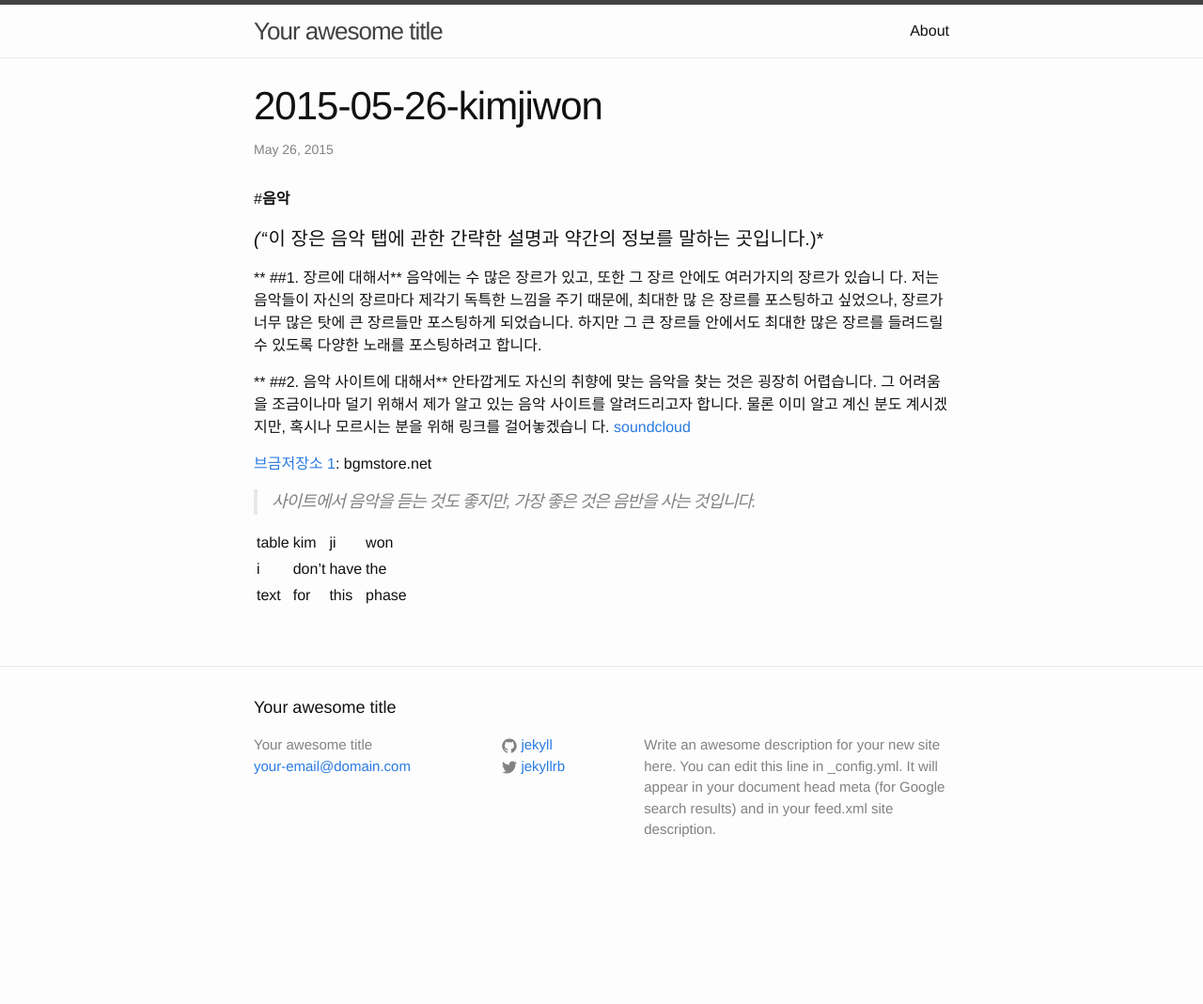
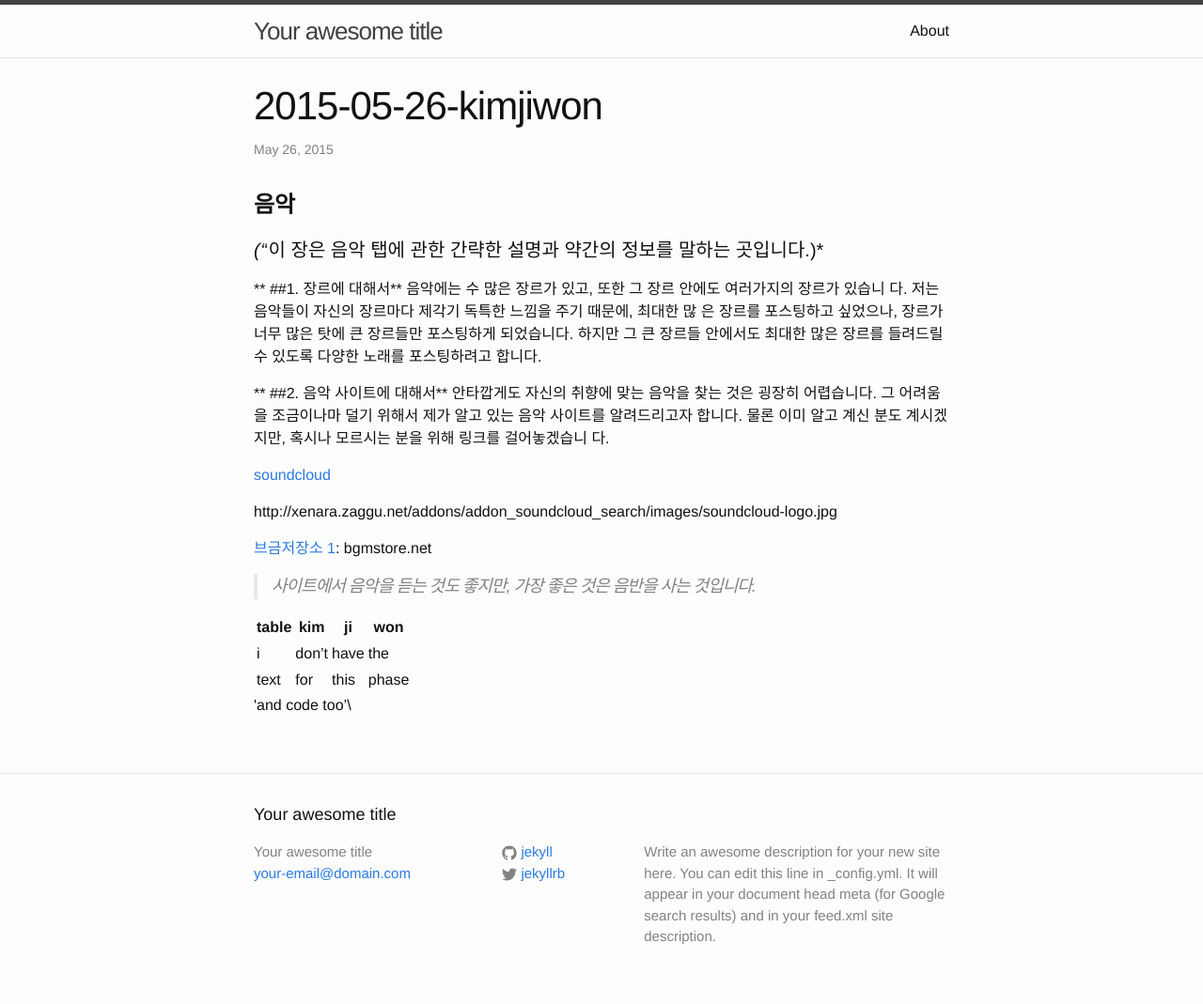
Before and after one commit to forhobby/forhobby.github.com, a Jekyll site: the page built from _posts/2015-05-26-kimjiwon.md, in a window 1280 px wide. Shown: the whole page at 94% size. Built offline with Jekyll 4.4.1, drawn with Linux system fonts in a browser that asks for light colours; before the commit the page ends 955 px from its top, so only the background shows below that.

Commit message:
kim-M-intro

```diff
--- a/_posts/2015-05-26-kimjiwon.md
+++ b/_posts/2015-05-26-kimjiwon.md
@@ -5,7 +5,7 @@ date: 2015-05-26 18:00:00
 categories: jekyll update
 ---
 
- #**음악**
+# **음악**
 
 #### *('*'이 장은 음악 탭에 관한 간략한 설명과 약간의 정보를 말하는 곳입니다.)*
 
@@ -21,15 +21,21 @@ categories: jekyll update
  조금이나마 덜기 위해서 제가 알고 있는 음악 사이트를 알려드리고자 합니다. 물론
  이미 알고 계신 분도 계시겠지만, 혹시나 모르시는 분을 위해 링크를 걸어놓겠습니
  다.
+
  [soundcloud](https://soundcloud.com)
+
+http://xenara.zaggu.net/addons/addon_soundcloud_search/images/soundcloud-logo.jpg
 
  [브금저장소][1]
  [1]: bgmstore.net
  >사이트에서 음악을 듣는 것도 좋지만, 가장 좋은 것은 음반을 사는 것입니다.
 
-| table | kim | ji | won |
-| i | don't | have | the |
-| text | for | this | phase |
+| table |  kim  |  ji  |  won  |
+| ----- | ----- | ---- | ----- |
+|   i   | don't | have |  the  |
+| ----- | ----- | ---- | ----- |
+| text  |  for  | this | phase |
 
+\'and code too'\
 
-[1]: bgmstore.net
+[1]: https://www.bgmstore.net/
```
